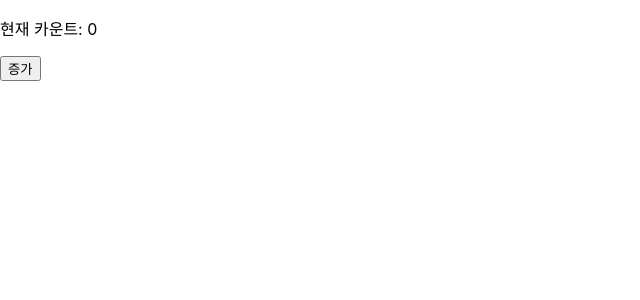
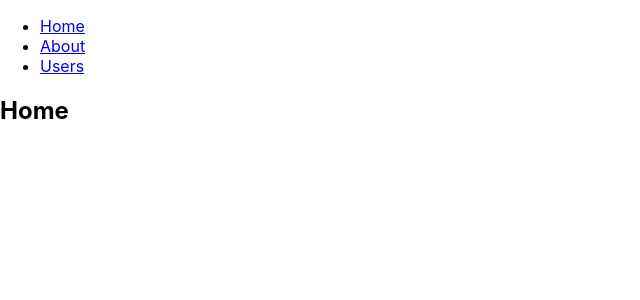
Before and after one commit to seongjin605/react-practice, a React (Create React App) app: page / in a window 1280 px wide. Shown: the top 300 px of the page, without its empty margins (0-640 px from the left). Built offline with nearby package versions, Linux system fonts and the light colour scheme.

Commit message:
Test react-router-dom

```diff
--- a/package.json
+++ b/package.json
@@ -8,6 +8,7 @@
     "@testing-library/user-event": "^12.1.10",
     "react": "^17.0.1",
     "react-dom": "^17.0.1",
+    "react-router-dom": "^5.2.0",
     "react-scripts": "4.0.1",
     "web-vitals": "^0.2.4"
   },
--- /dev/null
+++ b/src/App.js
@@ -0,0 +1,52 @@
+import React, { useState } from 'react';
+import { BrowserRouter as Router, Switch, Route, Link } from 'react-router-dom';
+
+function App() {
+  return (
+    <Router>
+      <div>
+        <nav>
+          <ul>
+            <li>
+              <Link to="/">Home</Link>
+            </li>
+            <li>
+              <Link to="/about">About</Link>
+            </li>
+            <li>
+              <Link to="/users">Users</Link>
+            </li>
+          </ul>
+        </nav>
+
+        {/* A <Switch> looks through its children <Route>s and
+            renders the first one that matches the current URL. */}
+        <Switch>
+          <Route path="/about">
+            <About />
+          </Route>
+          <Route path="/users">
+            <Users />
+          </Route>
+          <Route path="/">
+            <Home />
+          </Route>
+        </Switch>
+      </div>
+    </Router>
+  );
+}
+
+function Home() {
+  return <h2>Home</h2>;
+}
+
+function About() {
+  return <h2>About</h2>;
+}
+
+function Users() {
+  return <h2>Users</h2>;
+}
+
+export default App;
--- a/src/Todo.js
+++ /dev/null
@@ -1,21 +0,0 @@
-import React, { useState } from 'react';
-
-function Title(props) {
-  return <p>{props.title}</p>;
-}
-
-function Todo() {
-  const [count, setCount] = useState(0);
-  function onClick() {
-    setCount(count + 1);
-  }
-
-  return (
-    <div>
-      <Title title={`현재 카운트: ${count}`} />
-      <button onClick={onClick}>증가</button>
-    </div>
-  );
-}
-
-export default Todo;
--- a/src/index.js
+++ b/src/index.js
@@ -1,12 +1,12 @@
 import React from 'react';
 import ReactDOM from 'react-dom';
 import './index.css';
-import Todo from './Todo';
+import App from './App';
 import reportWebVitals from './reportWebVitals';
 
 ReactDOM.render(
   <React.StrictMode>
-    <Todo />
+    <App />
   </React.StrictMode>,
   document.getElementById('root')
 );
```
Also changed, not shown: 2 other files (tests, documents, lock files or other folders).
